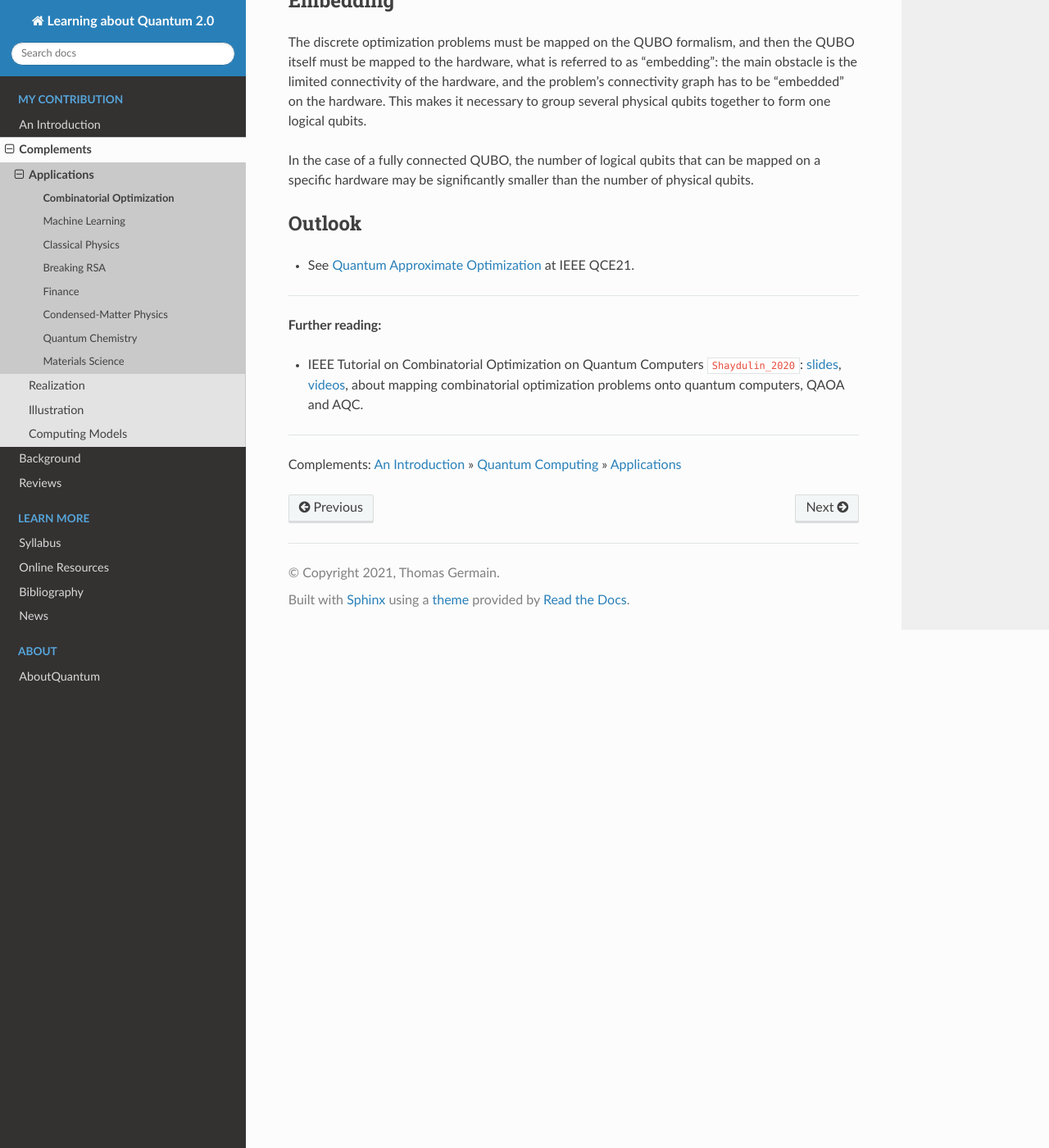
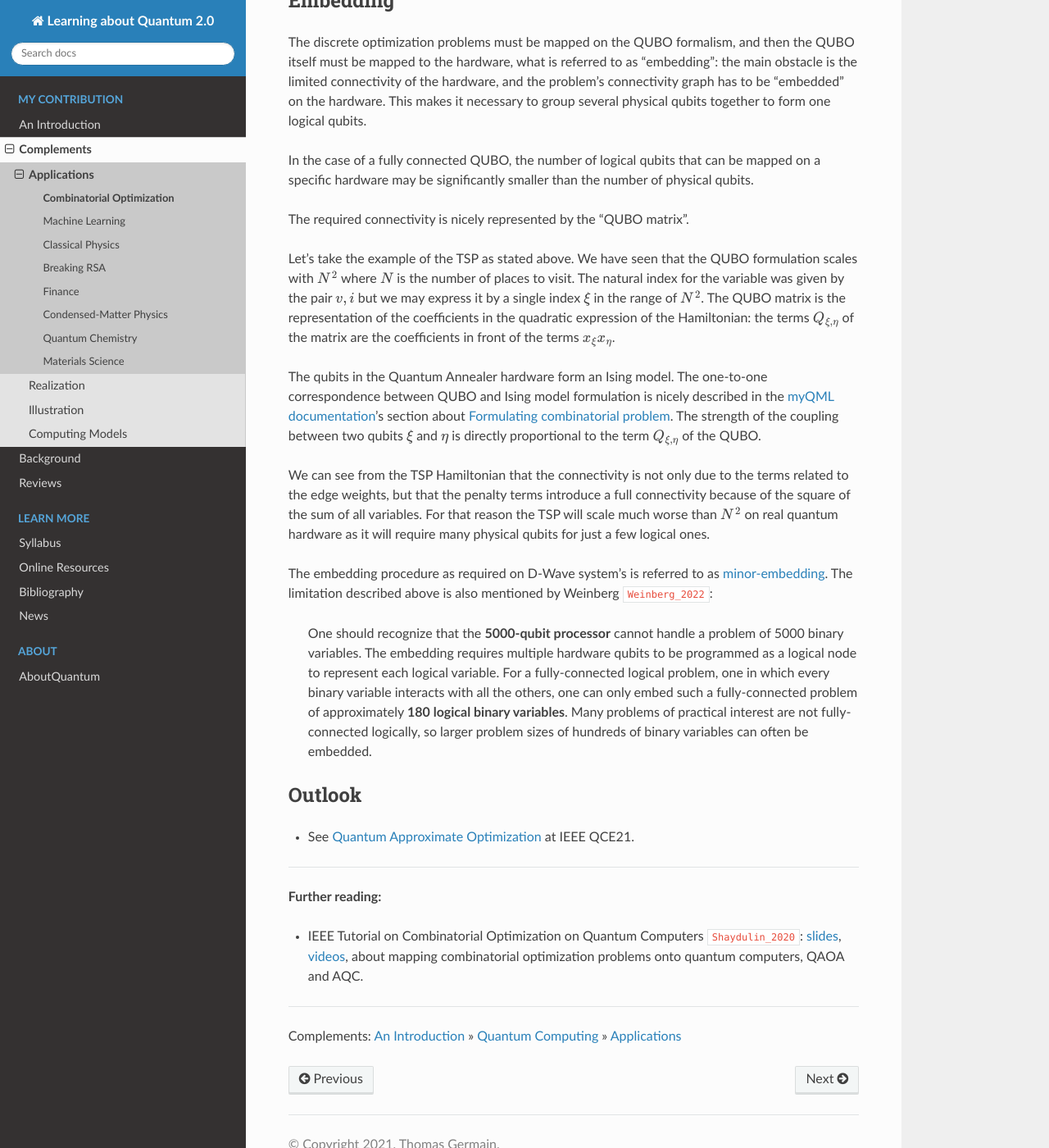
Before and after one commit to tomlqc/about-quantum, a Sphinx documentation site: the page built from source/stories/complements/opti.rst, in a window 1280 px wide and 1400 px high, scrolled down 2650 px. Shown: the whole window at 82% size. Built offline with Sphinx 7.4.7 and the Read the Docs theme 2.0.0, drawn with Linux system fonts in a browser that asks for light colours; cross-references to code outside the pages are shown as plain code; some of the changed text lies outside the part shown.

Commit message:
opti: embedding.

```diff
--- a/source/biblio/articles.bib
+++ b/source/biblio/articles.bib
@@ -1481,6 +1481,14 @@ pages = {117-158},
    journal={Physical Review A},
    publisher={American Physical Society (APS)},
 }
+@article{Weinberg_2022,
+ title = {Supply Chain Logistics with Quantum and Classical Annealing Algorithms},
+  author = {Weinberg, Sean J. and Sanches, Fabio and Ide, Takanori and Kamiya, Kazumitzu and Correll, Randall},
+  keywords = {Quantum Physics (quant-ph), FOS: Physical sciences, FOS: Physical sciences},
+  year = {2022},
+  eprint = {2205.04435},
+  journal = {arXiv},
+}
 @article{Whitfield_2011,
    title={Simulation of electronic structure Hamiltonians using quantum computers},
    author={Whitfield, James D. and Biamonte, Jacob and Aspuru-Guzik, Alán},
--- a/source/stories/complements/opti.rst
+++ b/source/stories/complements/opti.rst
@@ -67,7 +67,8 @@ Selected topics:
 * Discrete non-binary variables can be treated as *one-hot* variables
   (see `D-Wave's "Reformulating a Problem" <https://docs.dwavesys.com/docs/latest/handbook_reformulating.html>`_
   :cite:`DWave_2021`)
-  i.e. by adding a penalty such that (with :math:`n` the number of the variable's possible values)
+  what makes it necessary to add a penalty such that
+  (with :math:`n` the number of the variable's possible values)
 
     .. math:: P = \alpha \left( \sum_{i=1}^{n} x_i - 1 \right)
 
@@ -145,6 +146,36 @@ In the case of a fully connected QUBO, the number of logical qubits that
 can be mapped on a specific hardware may be significantly smaller than the
 number of physical qubits.
 
+The required connectivity is nicely represented by the "QUBO matrix".
+
+Let's take the example of the TSP as stated above.
+We have seen that the QUBO formulation scales with :math:`N^2` where :math:`N` is the number of places to visit.
+The natural index for the variable was given by the pair :math:`v,i`
+but we may express it by a single index :math:`\xi` in the range of :math:`N^2`.
+The QUBO matrix is the representation of the coefficients in the quadratic expression of the Hamiltonian:
+the terms :math:`Q_{\xi, \eta}` of the matrix are the coefficients in front of the terms
+:math:`x_{\xi} x_{\eta}`.
+
+The qubits in the Quantum Annealer hardware form an Ising model.
+The one-to-one correspondence between QUBO and Ising model formulation is nicely
+described in the `myQML documentation <https://myqlm.github.io/index.html>`_'s
+section about `Formulating combinatorial problem
+<https://myqlm.github.io/combinatorial_optimization_intro.html#formulating-combinatorial-problems>`_.
+The strength of the coupling between two qubits :math:`\xi` and :math:`\eta` is directly proportional
+to the term :math:`Q_{\xi, \eta}` of the QUBO.
+
+We can see from the TSP Hamiltonian that the connectivity is not only due to the terms related to the edge weights,
+but that the penalty terms introduce a full connectivity because of the square of the sum of all variables.
+For that reason the TSP will scale much worse than :math:`N^2` on real quantum hardware as it will require
+many physical qubits for just a few logical ones.
+
+The embedding procedure as required on D-Wave system's is referred to as
+`minor-embedding <https://docs.ocean.dwavesys.com/en/stable/concepts/embedding.html>`_.
+The limitation described above is also mentioned by Weinberg :cite:`Weinberg_2022`:
+
+    One should recognize that the **5000-qubit processor** cannot handle a problem of 5000 binary variables. The embedding requires multiple hardware qubits to be programmed as a logical node to represent each logical variable. For a fully-connected logical problem, one in which every binary variable interacts with all the others, one can only embed such a fully-connected problem of approximately **180 logical binary variables**. Many problems of practical interest are not fully-connected logically, so larger problem sizes of hundreds of binary variables can often be embedded.
+
+
 .. ---------------------------------------------------------------------------
 
 Outlook
```
